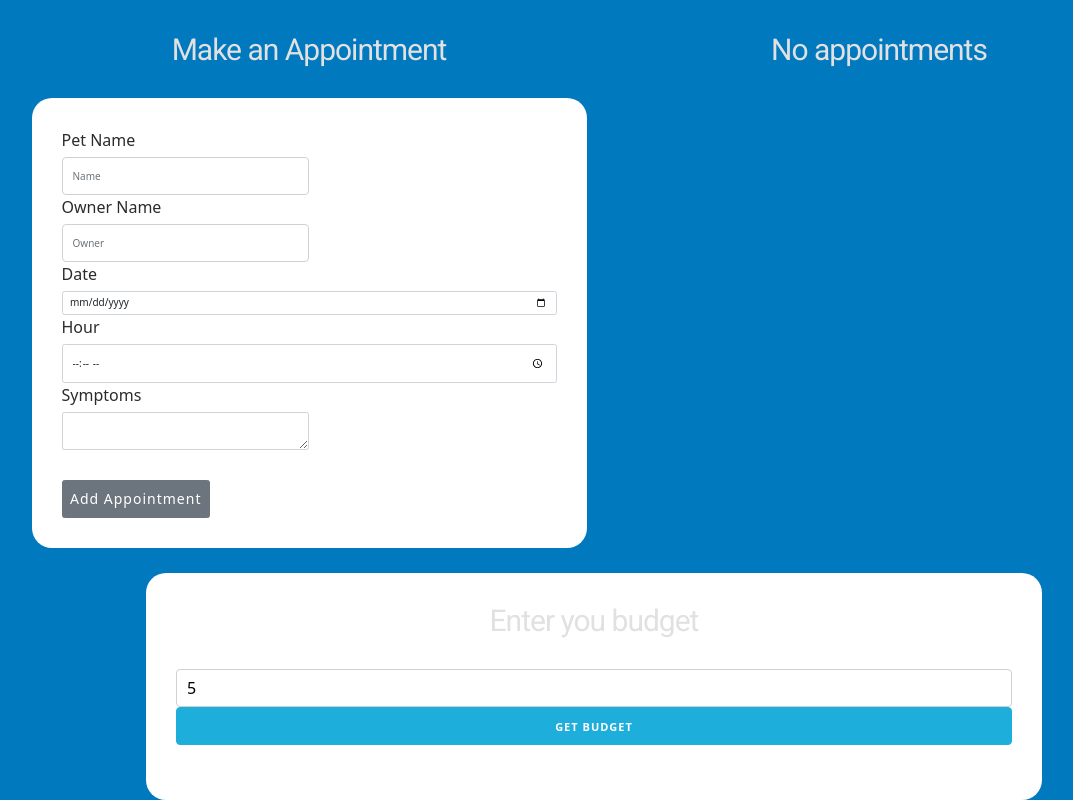
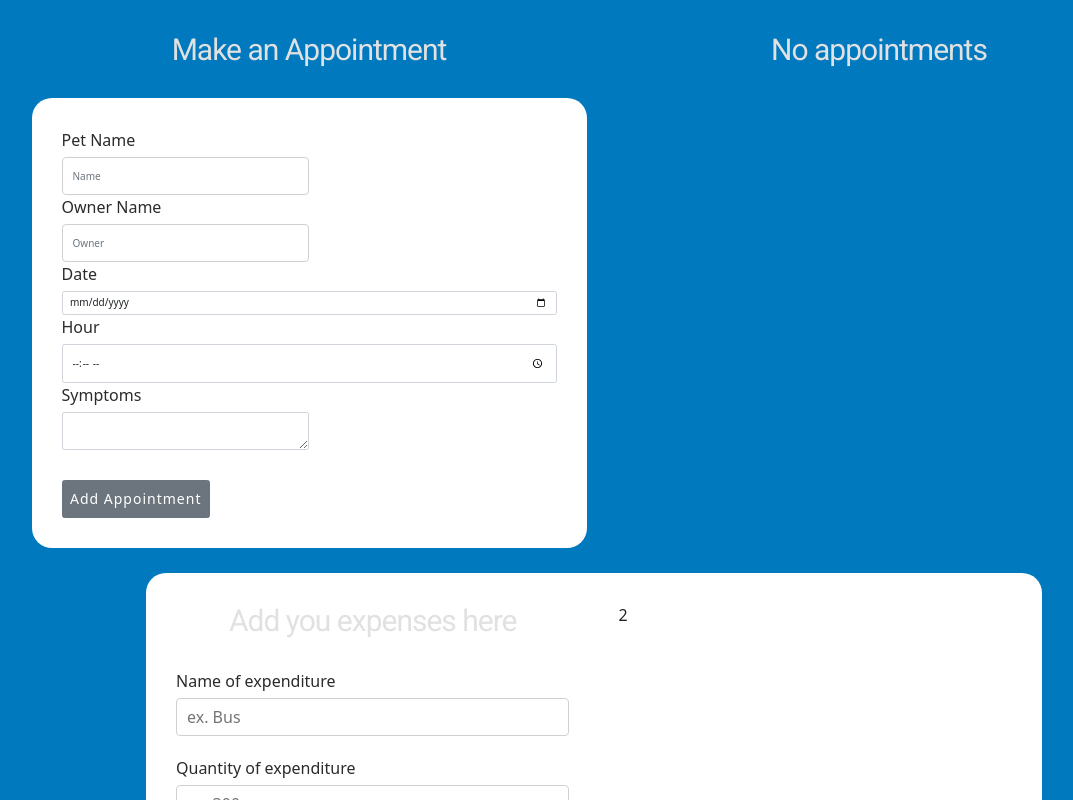
Before and after one commit to chicacode/patiens-managment-web, a React (Create React App) app in the folder frontend/: page / in a window 1280 px wide. Both pictures are taken after typing "5" into the empty fields and a click on the input "Get budget". Shown: the part 116-916 px from the top of the page, without its empty margins (46-1119 px from the left). Built offline with nearby package versions, Linux system fonts and the light colour scheme.

Commit message:
feat: added budgetForm component and state

```diff
--- a/frontend/src/App.js
+++ b/frontend/src/App.js
@@ -3,6 +3,7 @@ import appStyle from './App.css';
 import Appointment from './components/Appointment';
 import Form from './components/Form';
 import InputForm from './components/InputForm';
+import BudgetForm from './components/BudgetForm';
 
 function App() {
 
@@ -13,6 +14,12 @@ function App() {
 
   // const [appointmentsList, addAppointments] = useState([]); before
   const [appointmentsList, addAppointments] = useState(initialAppointments); // after lStorage
+  // state de app
+  const [budget, setnewBudget] = useState(0);
+  const [remaining, setRemaining] = useState(0);
+
+  // upload conditional component
+  const [showQuestion, updateQuestion] = useState(true);
 
   useEffect(() => {
     if (initialAppointments) {
@@ -64,7 +71,26 @@ function App() {
       </div>
 
       <div className="contenido-principal contenido">
-        <InputForm />
+{/* carga condicional de componente */}
+        {showQuestion ? (
+          <InputForm
+            setnewBudget={setnewBudget}
+            setRemaining={setRemaining}
+            updateQuestion={updateQuestion}
+          />
+        )
+        : (
+            <div className="row">
+              <div className="one-half column">
+                <BudgetForm />
+              </div>
+              <div className="one-half column">
+                2
+              </div>
+            </div>
+          )
+        }
+
       </div>
     </Fragment>
   );
--- /dev/null
+++ b/frontend/src/components/BudgetForm.js
@@ -0,0 +1,32 @@
+import React, { useState } from 'react';
+
+const BudgetForm = () => {
+    return(
+        <form>
+            <h2>Add you expenses here</h2>
+            <div className="campo">
+                <label>Name of expenditure</label>
+                <input
+                    type="text"
+                    className="u-full-width"
+                    placeholder="ex. Bus"
+                />
+            </div>
+
+            <div className="campo">
+                <label>Quantity of expenditure</label>
+                <input
+                    type="number"
+                    className="u-full-width"
+                    placeholder="ex. 300"
+                />
+            </div>
+            <input type="submit"
+                className="button-primary u-full-width"
+                value="Add expense"
+            />
+        </form>
+    );
+}
+
+export default BudgetForm;
--- a/frontend/src/components/InputForm.js
+++ b/frontend/src/components/InputForm.js
@@ -1,7 +1,7 @@
 import React, { Fragment, useState } from 'react';
 import Error from './Error';
 
-const InputForm = () => {
+const InputForm = ({ setnewBudget, setRemaining, updateQuestion }) => {
     const [state, setState] = useState(0);
     const [error, setError] = useState(false);
 
@@ -22,10 +22,13 @@ const InputForm = () => {
 
         // //ok validate
         setError(false);
+        setnewBudget(state);
+        setRemaining(state);
+        updateQuestion(false);
     }
     return (
         <Fragment>
-            <h2>Enter you budget</h2>
+            <h2>Enter your budget</h2>
             {error ? <Error message="Error: There's an Error. Enter a valid number" /> : null}
             <form
                 onSubmit={setBudget}
```
